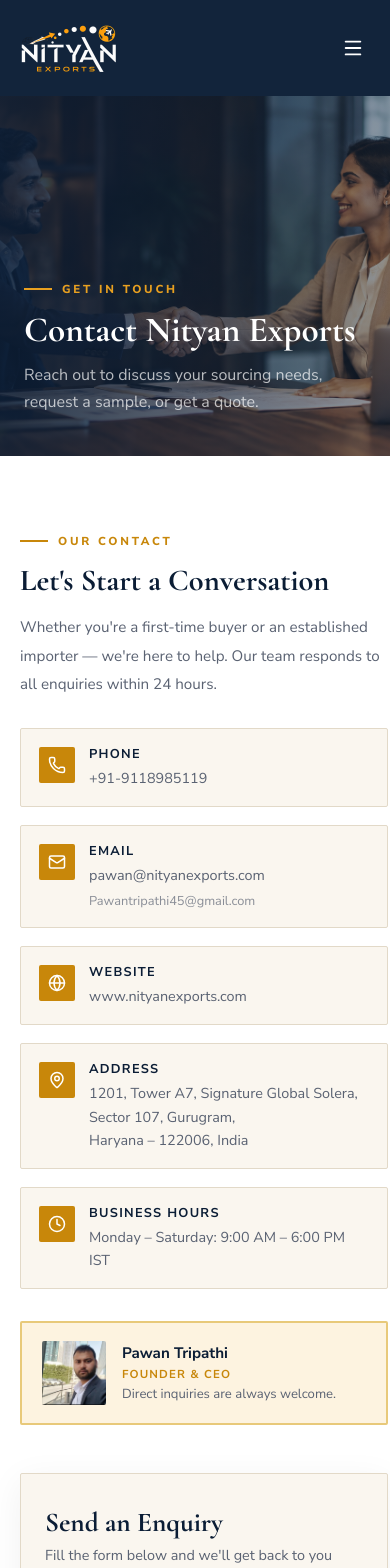
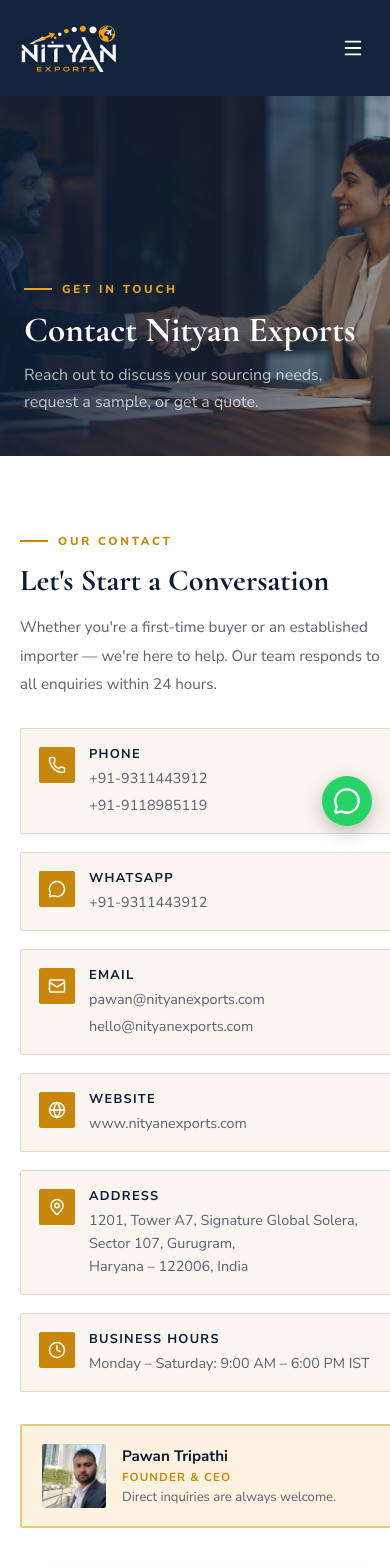
Before and after one commit to mahajan022/Nityan-exports, a Next.js app in the folder nityan-v2/: page /contact in a window 390 px wide. Shown: the top 1568 px of the page. Built offline with nearby package versions, Linux system fonts and the light colour scheme.

Commit message:
tklfdnjjjx

```diff
--- a/nityan-v2/components/Footer.js
+++ b/nityan-v2/components/Footer.js
@@ -1,5 +1,5 @@
 import Link from 'next/link';
-import { Phone, Mail, MapPin, Globe } from 'lucide-react';
+import { Phone, Mail, MapPin, Globe, MessageCircle } from 'lucide-react';
 import styles from './Footer.module.css';
 
 export default function Footer() {
@@ -18,11 +18,20 @@
             </p>
             <div className={styles.divider} />
             <div className={styles.contacts}>
+              <a href="tel:+919311443912" className={styles.contactRow}>
+                <Phone size={14} /><span>+91-9311443912</span>
+              </a>
               <a href="tel:+919118985119" className={styles.contactRow}>
                 <Phone size={14} /><span>+91-9118985119</span>
               </a>
+              <a href="https://wa.me/919311443912" target="_blank" rel="noreferrer" className={styles.contactRow}>
+                <MessageCircle size={14} /><span>WhatsApp: +91-9311443912</span>
+              </a>
               <a href="mailto:pawan@nityanexports.com" className={styles.contactRow}>
                 <Mail size={14} /><span>pawan@nityanexports.com</span>
+              </a>
+              <a href="mailto:hello@nityanexports.com" className={styles.contactRow}>
+                <Mail size={14} /><span>hello@nityanexports.com</span>
               </a>
             </div>
           </div>
@@ -41,7 +50,7 @@
           <div className={styles.col}>
             <h4>Export Products</h4>
             <ul>
-              {['Fruits & Vegetables', 'Dehydrated Onion Powder', 'Ginger & Garlic Powder', 'Amla & Banana Powder', 'Leather Goods', 'Handicraft & Copper Utensils', 'Bio Fertilizer & Vermicompost'].map(p => (
+              {['Fruits & Vegetables', 'Indian Pulses', 'Dehydrated Onion Powder', 'Ginger & Garlic Powder', 'Amla & Banana Powder', 'Leather Goods', 'Handicraft & Copper Utensils', 'Organic Fertilizer & Vermicompost'].map(p => (
                 <li key={p}><span>{p}</span></li>
               ))}
             </ul>
--- a/nityan-v2/components/Layout.js
+++ b/nityan-v2/components/Layout.js
@@ -1,4 +1,5 @@
 import { useState, useEffect } from 'react';
+import { MessageCircle } from 'lucide-react';
 import Navbar from './Navbar';
 import Footer from './Footer';
 
@@ -42,6 +43,15 @@
       <Navbar />
       <main>{children}</main>
       <Footer />
+      <a
+        href="https://wa.me/919311443912"
+        target="_blank"
+        rel="noreferrer"
+        className="whatsapp-float"
+        aria-label="Chat with us on WhatsApp"
+      >
+        <MessageCircle size={28} />
+      </a>
     </>
   );
 }
--- a/nityan-v2/pages/about.js
+++ b/nityan-v2/pages/about.js
@@ -7,7 +7,7 @@
   { year: 'The Beginning',     title: 'Company Founded',           desc: 'Nityan Exports Pvt Ltd was established in Gurugram by Pawan Tripathi with a vision to connect Indian produce with global buyers.' },
   { year: 'First Milestone',   title: 'First International Export', desc: 'Successfully completed first international shipment of dehydrated spice powders to international markets.' },
   { year: 'Growing Portfolio', title: 'Expanded Product Range',    desc: 'Launched leather goods and handicraft export verticals, partnering with artisan communities across India.' },
-  { year: 'Manufacturing',     title: 'Bio Fertilizer Unit',       desc: 'Added in-house manufacturing of Bio Fertilizer and Vermicompost, expanding into sustainable agriculture products.' },
+  { year: 'Manufacturing',     title: 'Organic Fertilizer Unit',   desc: 'Added in-house manufacturing of Organic Fertilizer and Vermicompost, expanding into sustainable agriculture products.' },
   { year: 'Global Reach',      title: 'Serving Global Markets',    desc: 'Established direct sourcing networks with Indian manufacturers and farmers for buyers across multiple continents.' },
 ];
 
@@ -113,7 +113,7 @@
                 <span className={styles.role}>Founder &amp; CEO</span>
                 <p>With deep roots in trade and a passion for showcasing Indian excellence, Pawan founded Nityan Exports to build a world-class export business from India, serving global buyers with integrity and commitment.</p>
                 <div className={styles.leaderContact}>
-                  <a href="tel:+919118985119">+91-9118985119</a>
+                  <a href="tel:+919311443912">+91-9311443912</a>
                   <span>·</span>
                   <a href="mailto:pawan@nityanexports.com">pawan@nityanexports.com</a>
                 </div>
--- a/nityan-v2/pages/contact.js
+++ b/nityan-v2/pages/contact.js
@@ -1,11 +1,12 @@
 import Head from 'next/head';
 import { useState } from 'react';
-import { Phone, Mail, MapPin, Globe, Clock, Send } from 'lucide-react';
+import { Phone, Mail, MapPin, Globe, Clock, Send, MessageCircle } from 'lucide-react';
 import styles from '../styles/Contact.module.css';
 
 const info = [
-  { icon: <Phone size={18} />, label: 'Phone', content: <a href="tel:+919118985119">+91-9118985119</a> },
-  { icon: <Mail size={18} />, label: 'Email', content: <><a href="mailto:pawan@nityanexports.com">pawan@nityanexports.com</a><a href="mailto:Pawantripathi45@gmail.com" style={{ fontSize: '.8rem', opacity: .7 }}>Pawantripathi45@gmail.com</a></> },
+  { icon: <Phone size={18} />, label: 'Phone', content: <><a href="tel:+919311443912">+91-9311443912</a><a href="tel:+919118985119">+91-9118985119</a></> },
+  { icon: <MessageCircle size={18} />, label: 'WhatsApp', content: <a href="https://wa.me/919311443912" target="_blank" rel="noreferrer">+91-9311443912</a> },
+  { icon: <Mail size={18} />, label: 'Email', content: <><a href="mailto:pawan@nityanexports.com">pawan@nityanexports.com</a><a href="mailto:hello@nityanexports.com">hello@nityanexports.com</a></> },
   { icon: <Globe size={18} />, label: 'Website', content: <a href="http://www.nityanexports.com" target="_blank" rel="noreferrer">www.nityanexports.com</a> },
   { icon: <MapPin size={18} />, label: 'Address', content: <span>1201, Tower A7, Signature Global Solera,<br />Sector 107, Gurugram,<br />Haryana – 122006, India</span> },
   { icon: <Clock size={18} />, label: 'Business Hours', content: <span>Monday – Saturday: 9:00 AM – 6:00 PM IST</span> },
@@ -108,12 +109,13 @@
                       <select name="product" value={form.product} onChange={handle}>
                         <option value="">— Select a product category —</option>
                         <option>Fruits &amp; Vegetables</option>
+                        <option>Indian Pulses (Chickpeas, Lentils, Peas etc.)</option>
                         <option>Spice Powders (Onion, Ginger, Garlic etc.)</option>
                         <option>Amla / Banana Powder</option>
                         <option>Leather Goods</option>
                         <option>Handicrafts</option>
                         <option>Copper Utensils</option>
-                        <option>Bio Fertilizer &amp; Vermicompost</option>
+                        <option>Organic Fertilizer &amp; Vermicompost</option>
                         <option>Hing (Asafoetida)</option>
                         <option>Other / Custom Request</option>
                       </select>
--- a/nityan-v2/pages/index.js
+++ b/nityan-v2/pages/index.js
@@ -3,7 +3,7 @@
 import { ArrowRight, Globe, Shield, TrendingUp, Award, ChevronDown, CheckCircle, Leaf, Package, Clock } from 'lucide-react';
 import styles from '../styles/Home.module.css';
 
-const tickerItems = ['Fruits & Vegetables','Dehydrated Onion Powder','Ginger Powder','Garlic Powder','Amla Powder','Banana Powder','Leather Goods','Handicrafts','Copper Utensils','Bio Fertilizer','Vermicompost','Hing (Asafoetida)'];
+const tickerItems = ['Fruits & Vegetables','Indian Pulses','Dehydrated Onion Powder','Ginger Powder','Garlic Powder','Amla Powder','Banana Powder','Leather Goods','Handicrafts','Copper Utensils','Organic Fertilizer','Vermicompost','Hing (Asafoetida)'];
 
 const stats = [
   { n: '50+',  l: 'Export Products' },
@@ -14,10 +14,11 @@
 
 const products = [
   { name: 'Fruits & Vegetables',  cat: 'Agricultural',  desc: 'Farm-fresh, handpicked produce with cold-chain logistics to international markets.' },
+  { name: 'Indian Pulses',        cat: 'Pulses',        desc: 'Chickpeas, Lentils, Peas, Black Gram & Pigeon Peas — record-breaking Indian pulses exported worldwide.' },
   { name: 'Spice & Herb Powders', cat: 'Spice Powders', desc: 'Dehydrated Onion, Ginger, Garlic, Amla & Banana Powder — hygienically processed.' },
   { name: 'Leather Goods',        cat: 'Craftsmanship', desc: 'Premium Indian leather craftsmanship meeting global quality and finishing standards.' },
   { name: 'Handicrafts & Copper', cat: 'Craftsmanship', desc: 'Authentic Indian artistry — copper utensils, décor, and handmade ethnic creations.' },
-  { name: 'Bio Fertilizer',       cat: 'Organic',       desc: 'Organic Bio Fertilizer and Vermicompost for sustainable agriculture worldwide.' },
+  { name: 'Organic Fertilizer',   cat: 'Organic',       desc: 'Organic Fertilizer and Vermicompost for sustainable agriculture worldwide.' },
   { name: 'Hing (Asafoetida)',    cat: 'Spice Powders', desc: 'Pure, high-grade Hing sourced and exported with strict quality control.' },
 ];
 
--- a/nityan-v2/styles/globals.css
+++ b/nityan-v2/styles/globals.css
@@ -162,3 +162,33 @@
   font-weight: 700; color: var(--navy); line-height: 1.2;
 }
 .sec-title-white { color: #fff; }
+/* Floating WhatsApp button */
+.whatsapp-float {
+  position: fixed;
+  bottom: 24px;
+  right: 24px;
+  z-index: 999;
+  width: 56px;
+  height: 56px;
+  border-radius: 50%;
+  background: #25D366;
+  color: #fff;
+  display: flex;
+  align-items: center;
+  justify-content: center;
+  box-shadow: 0 6px 18px rgba(0,0,0,0.25);
+  transition: transform .2s ease, box-shadow .2s ease;
+  animation: wa-pulse 2.4s infinite;
+}
+.whatsapp-float:hover {
+  transform: scale(1.08);
+  box-shadow: 0 8px 24px rgba(37,211,102,0.45);
+}
+@keyframes wa-pulse {
+  0%   { box-shadow: 0 6px 18px rgba(0,0,0,0.25), 0 0 0 0 rgba(37,211,102,0.5); }
+  70%  { box-shadow: 0 6px 18px rgba(0,0,0,0.25), 0 0 0 14px rgba(37,211,102,0); }
+  100% { box-shadow: 0 6px 18px rgba(0,0,0,0.25), 0 0 0 0 rgba(37,211,102,0); }
+}
+@media (max-width: 600px) {
+  .whatsapp-float { bottom: 18px; right: 18px; width: 50px; height: 50px; }
+}
```
Also changed, not shown: nityan-v2/pages/products.js (+5 -4 lines).
